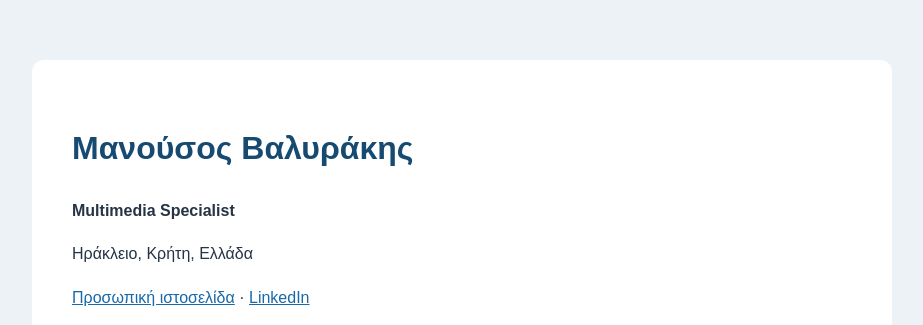
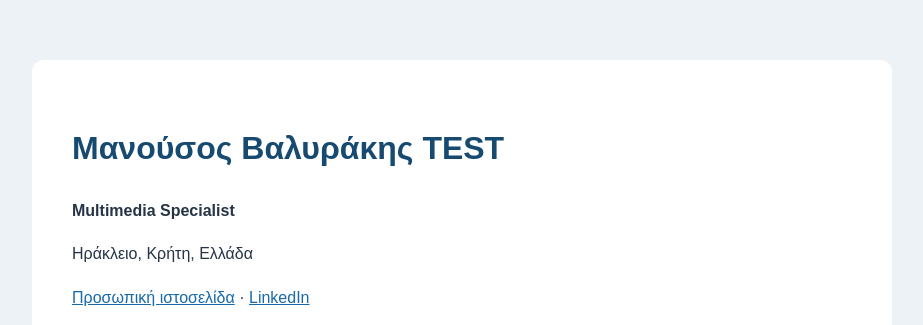
Before and after one commit to ManousosValirakis/cv-yaml-pdf, a Jekyll site: the page built from index.md, in a window 1280 px wide. Shown: the top 325 px of the page, without its empty margins (178-1101 px from the left). Built offline with Jekyll 4.4.1, drawn with Linux system fonts in a browser that asks for light colours.

Commit message:
Update title to include 'TEST'

```diff
--- a/index.md
+++ b/index.md
@@ -3,7 +3,7 @@ layout: default
 title: Βιογραφικό
 ---
 
-# Μανούσος Βαλυράκης
+# Μανούσος Βαλυράκης TEST
 
 **Multimedia Specialist**
 
```
